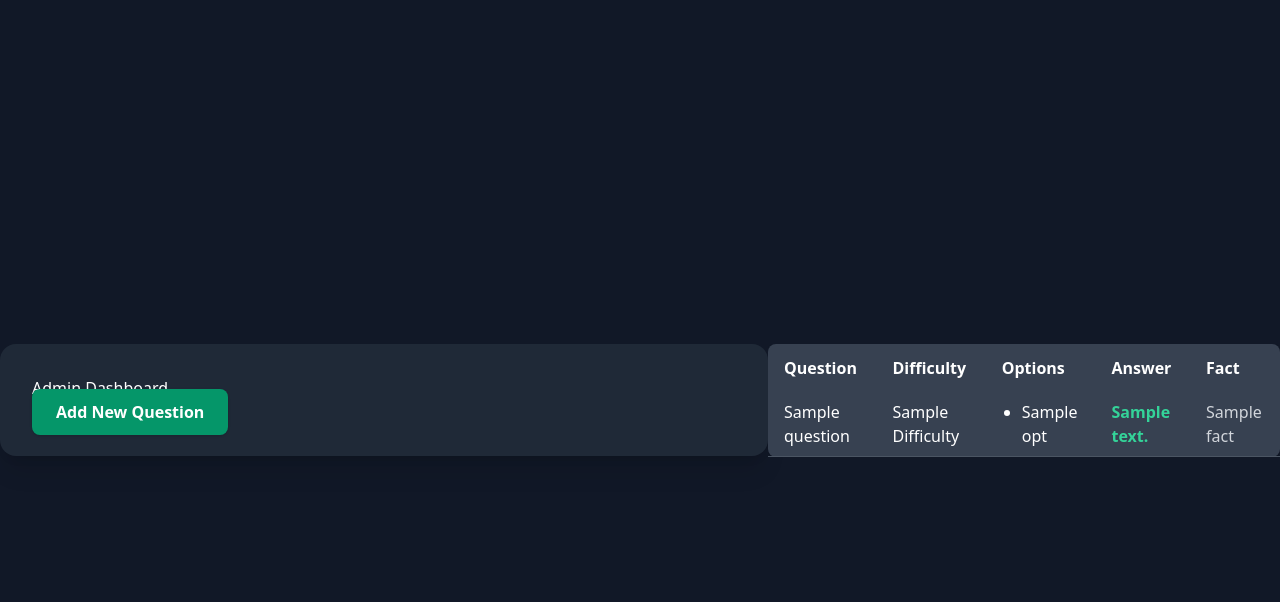
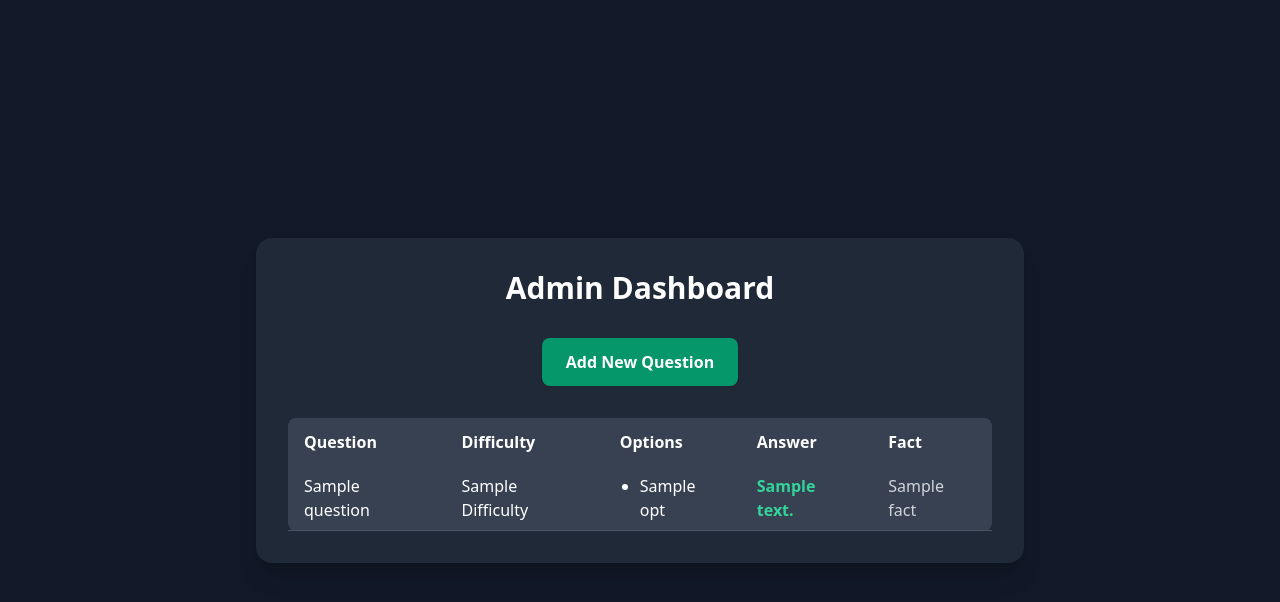
Before and after one commit to AaqilSh/EcoQuiz, a Flask app: template templates/admin/dashboard.html in a window 1280 px wide. Shown: the top 602 px of the page. Run offline with Flask 3, Linux system fonts and the light colour scheme; the template is opened without the code that fills it: most values are stand-ins (such as "Sample title", 1, 10 or a date in 2020); some libraries are stand-ins or nearby versions.

Commit message:
Enhance Admin Dashboard layout with improved heading styling and button alignment

```diff
--- a/templates/admin/dashboard.html
+++ b/templates/admin/dashboard.html
@@ -1,12 +1,14 @@
 <!-- filepath: d:\Python\EcoQuiz\templates\admin\dashboard.html -->
 {% extends "admin/admin_base.html" %} {% block title %}Admin Dashboard{%
 endblock %} {% block content %}
-<h2>Admin Dashboard</h2>
-<a
-  href="{{ url_for('admin.add_question') }}"
-  class="px-6 py-3 bg-emerald-600 hover:bg-emerald-700 text-white rounded-lg font-semibold transition shadow"
-  >Add New Question</a
-></div>
+<h2 class="text-3xl font-bold mb-8 text-center">Admin Dashboard</h2>
+<div class="flex justify-center mb-8">
+  <a
+    href="{{ url_for('admin.add_question') }}"
+    class="px-6 py-3 bg-emerald-600 hover:bg-emerald-700 text-white rounded-lg font-semibold transition shadow"
+    >Add New Question
+  </a>
+</div>
 <div class="overflow-x-auto">
   <table class="min-w-full bg-gray-700 rounded-lg shadow">
     <thead>
```
